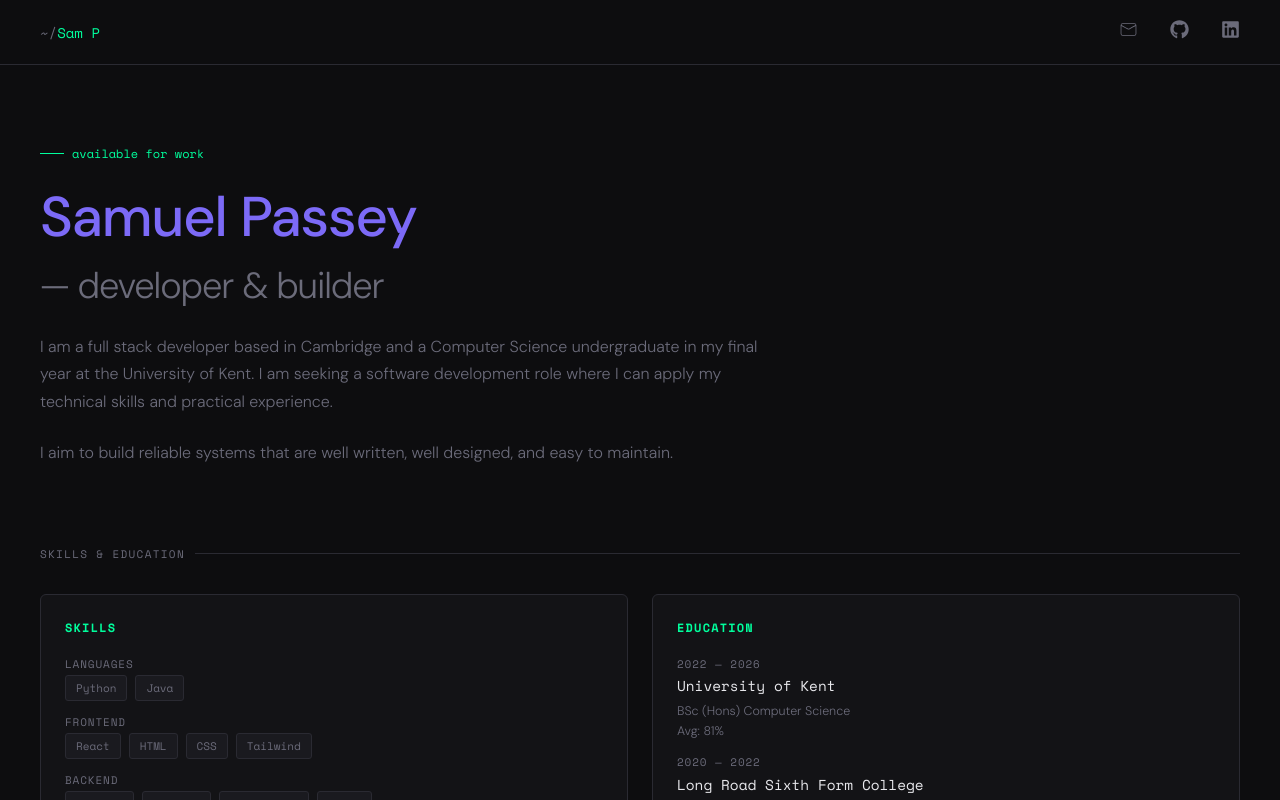
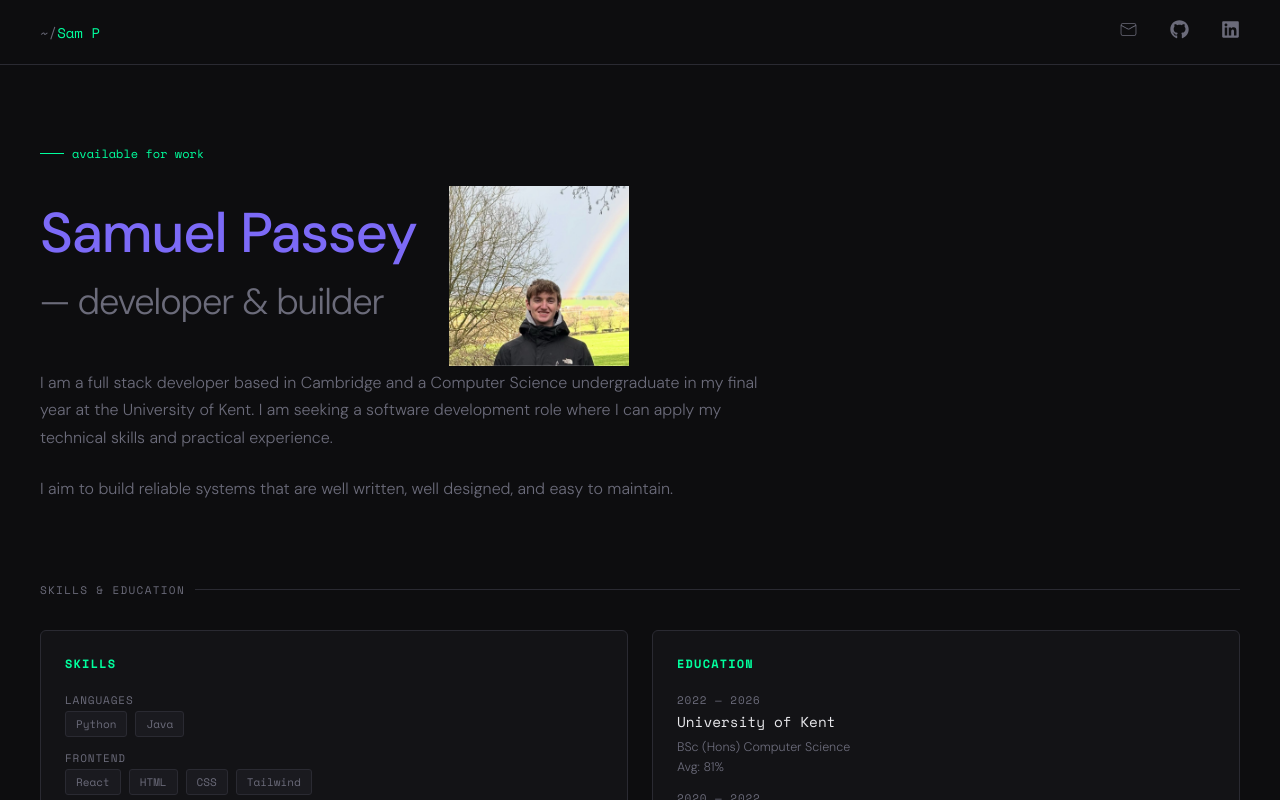
Before and after one commit to 5amp12/Portfolio, a React (Vite) app: page / in a window 1280 px wide. Shown: the top 800 px of the page. Built offline with nearby package versions, Linux system fonts and the light colour scheme.

Commit message:
feat: adding picture of myself

```diff
--- a/src/pages/Home.css
+++ b/src/pages/Home.css
@@ -130,6 +130,39 @@ h1 .sub {
   display: flex;
   gap: 12px;
   flex-wrap: wrap;
+}
+
+.hero-content {
+  display: flex;
+  align-items: center;
+  justify-content: space-between;
+  gap: 3rem;
+}
+
+.hero-text {
+  flex: 1;
+}
+
+.hero-image {
+  flex-shrink: 0;
+  width: 180px;
+  height: 180px;
+  /* align-self: flex-start; */
+  /* margin-top: 20px; */
+}
+
+.hero-image img {
+  width: 100%;
+  height: 100%;
+  object-fit: cover;
+  /* filter: grayscale(20%); */
+}
+
+.hero-title-row {
+  display: flex;
+  align-items: center;
+  gap: 2rem;
+  margin-bottom: 0.2rem;
 }
 
 
@@ -277,6 +310,7 @@ section {
   font-size: 0.82rem;
   color: var(--muted);
   line-height: 1.7;
+  width: 850px;
 }
 
 /* ─── Projects ──────────────────────────────────────────────── */
--- a/src/pages/Home.jsx
+++ b/src/pages/Home.jsx
@@ -1,6 +1,7 @@
 import './Home.css'
 import { CiMail } from 'react-icons/ci'
 import { FaLinkedin, FaGithub } from 'react-icons/fa'
+import profile from  "../assets/sam.png"
 
 export default function App() {
     const skills = {
@@ -46,11 +47,18 @@ export default function App() {
 
       <div className="hero">
         <div className="hero-tag">available for work</div>
-        <h1>
-          <span className="highlight">Samuel Passey</span><br />
-          <span className="dim sub">— developer & builder</span>
-        </h1>
-        <p className="hero-sub">I am a full stack developer based in Cambridge and a Computer Science undergraduate in my final year at the University of Kent. I am seeking a software development role where I can apply my technical skills and practical experience. </p>
+        <div className="hero-title-row">
+          <div>
+            <h1>
+              <span className="highlight">Samuel Passey</span><br />
+              <span className="dim sub">— developer & builder</span>
+            </h1>
+          </div>
+          <div className="hero-image">
+            <img src={profile} alt="Samuel Passey" />
+          </div>
+        </div>
+        <p className="hero-sub">I am a full stack developer based in Cambridge and a Computer Science undergraduate in my final year at the University of Kent. I am seeking a software development role where I can apply my technical skills and practical experience.</p>
         <p className="hero-sub">I aim to build reliable systems that are well written, well designed, and easy to maintain.</p>
       </div>
 
```
Also changed, not shown: src/assets/sam.png (added).
